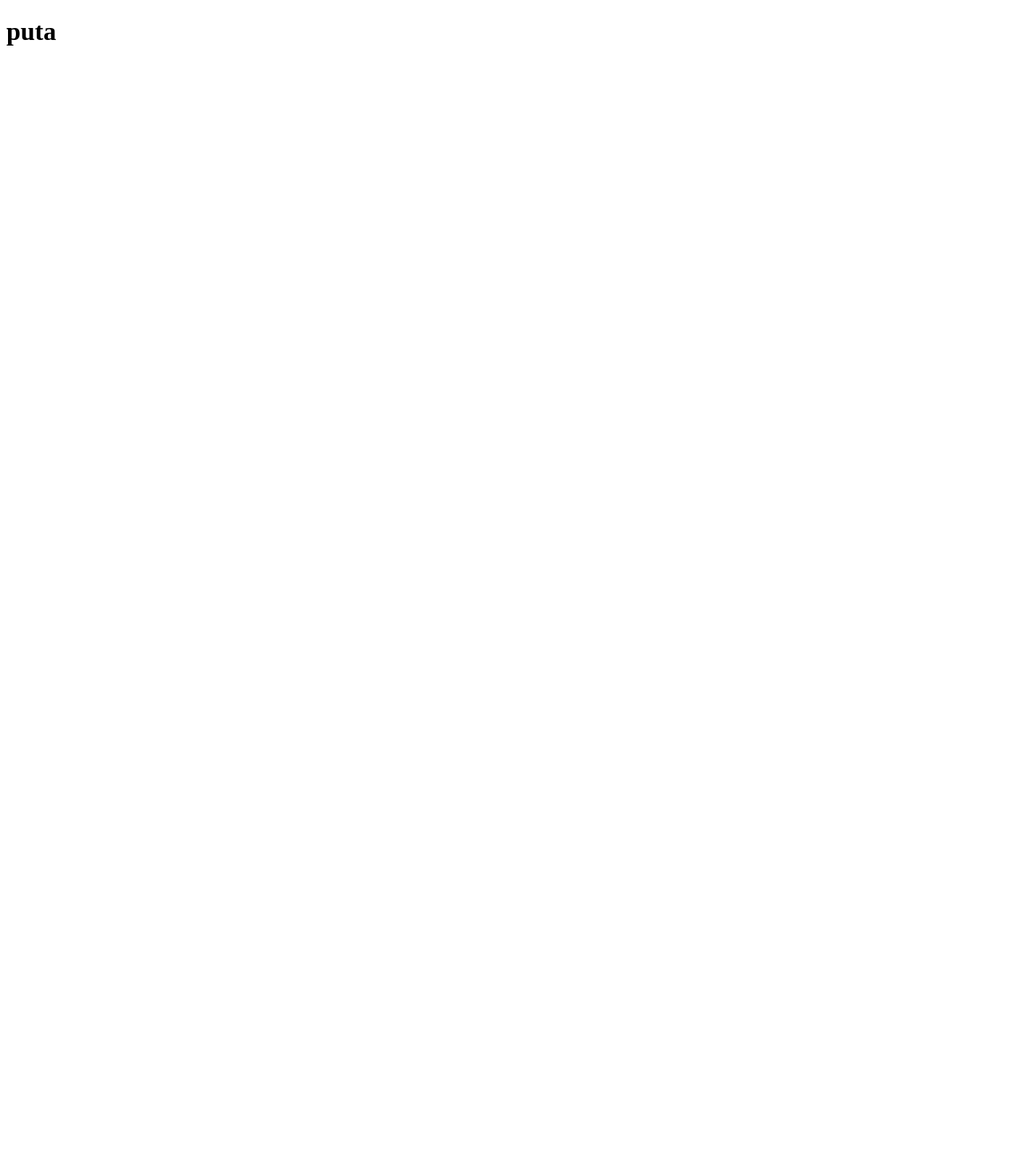
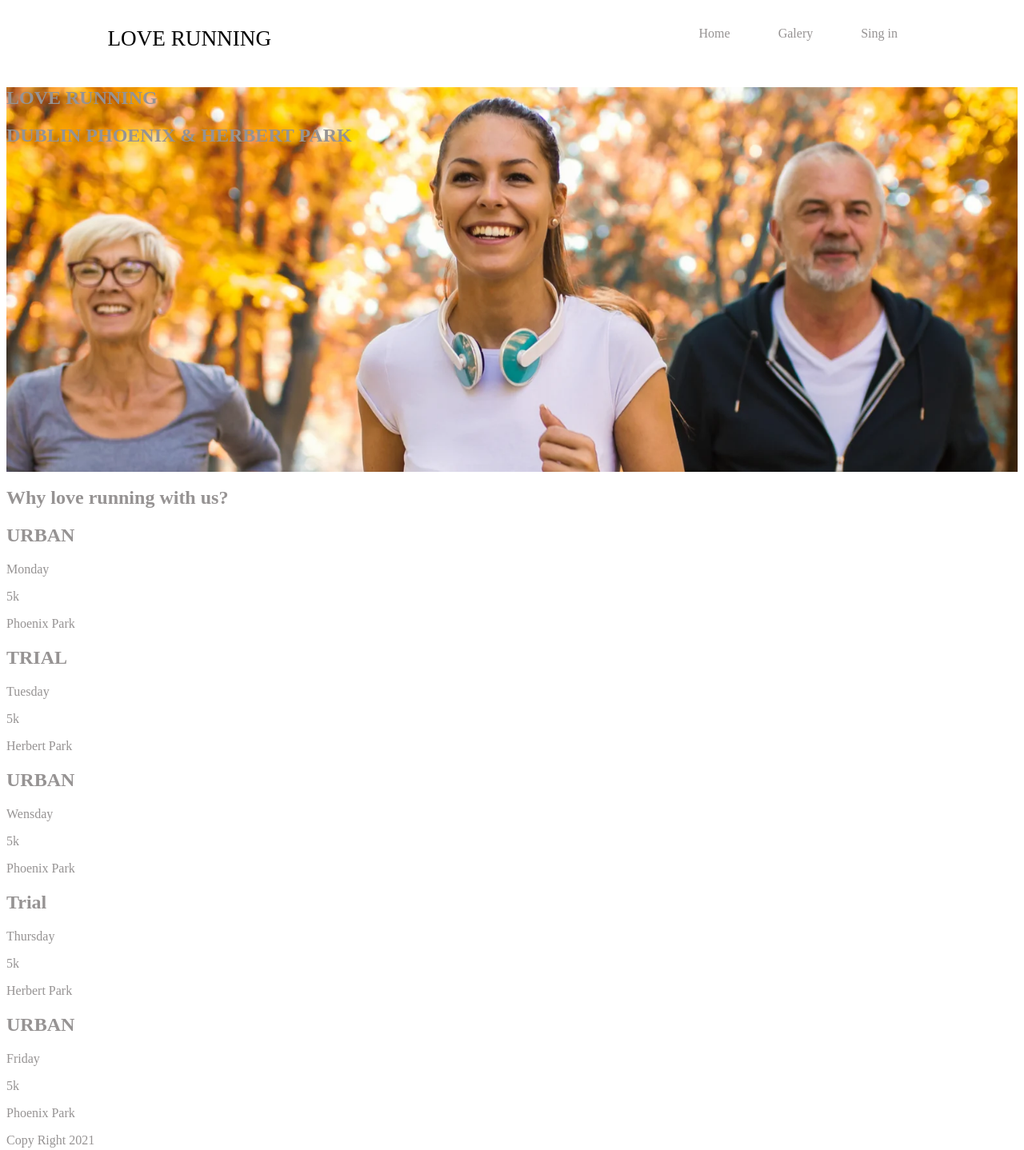
Before and after one commit to JavierBL89/Love-Running, a plain HTML site: page index.html in a window 1280 px wide. Shown: the whole page at 80% size. Before the commit the page ends 800 px from the top, so only its background shows below. Drawn offline with Linux system fonts and the light colour scheme.

Commit message:
Initial commit

```diff
--- /dev/null
+++ b/assets/CSS/style.css
@@ -0,0 +1,64 @@
+body{
+    color: #969393;
+}
+
+
+/* NAV SECTION */
+nav{
+    padding: 2% 10%;
+    display: flex;
+
+}
+
+nav a{
+    color: black;
+    font-size: 1.7rem;
+    text-decoration:none ;
+}
+
+.nav-items{
+    position:absolute;
+    right: 10%;
+    display: flex;
+
+}
+
+nav li{
+    padding: 0 30px;
+    list-style-type: none;
+    cursor: pointer;
+}
+
+nav li:hover{
+    color: #ffa620;
+}
+
+
+/* COVER SECTION-----*/
+
+
+#cover-section{
+    height: 500px;
+    width: 100%;
+    overflow: hidden;
+}
+
+.img-container{
+    height: 500px;
+    width: 100%;
+    background-image: url("images/hero-image.webp");
+    background-position: center center;
+    background-size: cover;
+    background-repeat: no-repeat;
+    animation-name: hero-zoom;
+    animation-duration: 5s;
+}
+
+@keyframes hero-zoom{
+    from{
+        transform: scale(1);
+    }
+    to{
+        transform: scale(1.1);
+    }
+}
--- a/index.html
+++ b/index.html
@@ -4,9 +4,95 @@
     <meta charset="UTF-8">
     <meta http-equiv="X-UA-Compatible" content="IE=edge">
     <meta name="viewport" content="width=device-width, initial-scale=1.0">
+    <meta name="description" content="Love running Dublin">
+    <meta name="keywords" content="love running, ireland, dublin">
+
+    <!-- STYLESHEETS-->
+ <link rel="stylesheet" href="assets/CSS/style.css">
+        <!-- FONTS-->
+
+
+            <!-- ICONS-->
+
     <title>Document</title>
 </head>
 <body>
-    <h1>puta</h1>
+
+    <header>
+        <nav>
+            <a href="">LOVE RUNNING</a>
+            <div class="nav-items">
+                <li>Home</li>
+                <li>Galery</li>
+                <li>Sing in</li>
+            </div>
+        </nav>
+    </header>
+
+    <section id="cover-section">
+        <div class="img-container">
+           <div class="img-text">
+               <h1>LOVE RUNNING</h1>
+               <h1>DUBLIN PHOENIX & HERBERT PARK</h1>
+           </div>
+        </div>
+
+    </section>
+
+    <section id="club-section">
+        <div class="headin-club">
+       <h1>Why love running with us?</h1>
+        </div>
+        <div class="left-about"></div>
+        <div class="right-about"></div>
+        <div class="center-about">
+            <div class="club-img-outer">
+                <div class="img-club"></div>
+            </div>
+        </div>
+
+
+    </section>
+
+    <section id="locations-section">
+        <div class="loc-1">
+            <h2>URBAN</h2>
+            <p>Monday</p>
+            <p>5k</p>
+            <p>Phoenix Park</p>
+        </div>
+        <div class="loc-2">
+            <h2>TRIAL</h2>
+            <p>Tuesday</p>
+            <p>5k</p>
+            <p>Herbert Park</p>
+        </div>
+        <div class="loc-3">
+            <h2>URBAN</h2>
+            <p>Wensday</p>
+            <p>5k</p>
+            <p>Phoenix Park</p>
+        </div>
+        <div class="loc-4">
+            <h2>Trial</h2>
+            <p>Thursday</p>
+            <p>5k</p>
+            <p>Herbert Park</p>
+        </div>
+        <div class="loc-5">
+            <h2>URBAN</h2>
+            <p>Friday</p>
+            <p>5k</p>
+            <p>Phoenix Park</p>
+        </div>
+
+
+    </section>
+
+    <section id="footer">
+
+        <p>Copy Right 2021</p>
+    </section>
+
 </body>
 </html>
```
Also changed, not shown: assets/CSS/images/dublin-city.webp (added), assets/CSS/images/ethos-center-image.jpg (added), assets/CSS/images/hero-image.webp (added).
